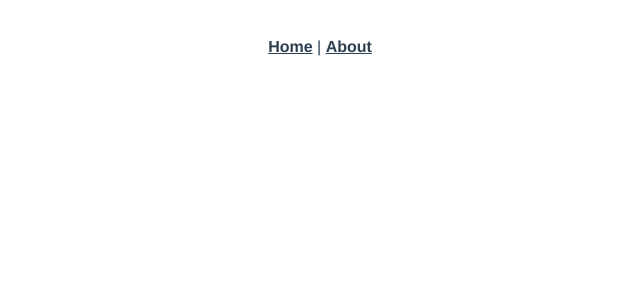
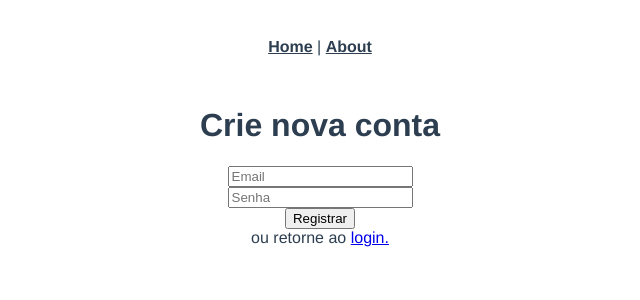
Before and after one commit to Carlos-Menezes94/fluxo-de-caixa2, a Vue app: page /registar in a window 1280 px wide. Shown: the top 300 px of the page, without its empty margins (320-960 px from the left). Built offline with nearby package versions, Linux system fonts and the light colour scheme.

Commit message:
create firebase

```diff
--- a/package.json
+++ b/package.json
@@ -9,6 +9,7 @@
   },
   "dependencies": {
     "core-js": "^3.6.5",
+    "firebase": "*",
     "vue": "^2.6.11",
     "vue-router": "^3.2.0"
   },
@@ -19,6 +20,7 @@
     "@vue/cli-service": "~4.5.0",
     "babel-eslint": "^10.1.0",
     "eslint": "^6.7.2",
+    "eslint-plugin-react": "^7.24.0",
     "eslint-plugin-vue": "^6.2.2",
     "vue-template-compiler": "^2.6.11"
   }
--- a/src/main.js
+++ b/src/main.js
@@ -1,10 +1,25 @@
 import Vue from 'vue'
 import App from './App.vue'
 import router from './router'
+import firebase from "firebase/app"
 
 Vue.config.productionTip = false
+
+var config = {
+  apiKey: "AIzaSyB0Ijei2A5uTsJZ8E3IOWAOSrd-OkF1snU",
+  authDomain: "fluxo-de-caixa-api.firebaseapp.com",
+  projectId: "fluxo-de-caixa-api",
+  storageBucket: "fluxo-de-caixa-api.appspot.com",
+  messagingSenderId: "234446430144",
+  appId: "1:234446430144:web:cc1b193be05fa156727225",
+  measurementId: "G-W58KS8WHG4"
+};
+// Initialize Firebase
+firebase.initializeApp(config);
+
+
 
 new Vue({
   router,
   render: h => h(App)
-}).$mount('#app')
+}).$mount('#app');
--- a/src/router/index.js
+++ b/src/router/index.js
@@ -1,29 +1,39 @@
 import Vue from 'vue'
-import VueRouter from 'vue-router'
+import Router from 'vue-router'
 import Home from '../views/Home.vue'
+import Login from '../views/Login'
+import SignUp from '../views/SignUp'
 
-Vue.use(VueRouter)
 
-const routes = [
+Vue.use(Router)
+
+export default new Router({
+  mode: 'history',
+  base: process.env.BASE_URL,
+  routes: [
   {
     path: '/',
-    name: 'Home',
+    name: 'home',
     component: Home
   },
   {
     path: '/about',
-    name: 'About',
+    name: 'about',
     // route level code-splitting
     // this generates a separate chunk (about.[hash].js) for this route
     // which is lazy-loaded when the route is visited.
     component: () => import(/* webpackChunkName: "about" */ '../views/About.vue')
+  },
+  {
+    path:'/login',
+    name: 'login',
+    component: Login
+  },
+  {
+    path:'/registar',
+    name: 'signUp',
+    component: SignUp
   }
-]
 
-const router = new VueRouter({
-  mode: 'history',
-  base: process.env.BASE_URL,
-  routes
-})
-
-export default router
+],
+});
--- a/src/views/Home.vue
+++ b/src/views/Home.vue
@@ -15,4 +15,5 @@ export default {
     HelloWorld
   }
 }
+
 </script>
--- /dev/null
+++ b/src/views/Login.vue
@@ -0,0 +1,33 @@
+<template>
+    <div class="login">
+        <h1>Login</h1>
+        <input type="text" placeholder="Email">
+        <br>
+        <input type="password" placeholder="Senha">
+        <br>
+        <div class="btn-login">
+            <button @click="login">Login</button>
+        </div>
+        <p>
+            Você não tem conta?
+            <router-link to="/register">crie uma conta</router-link>
+        </p>
+    </div>
+</template>
+
+
+<script>
+export default {
+    name: "login",
+    data() {
+        return {};
+    },
+    methods: {
+        login: function() {
+            this.$router.replace("home");
+        }
+    }
+};
+</script>
+
+<style scoped>
--- /dev/null
+++ b/src/views/SignUp.vue
@@ -0,0 +1,45 @@
+<template>
+    <div class="sign-up">
+        <h1>Crie nova conta</h1>
+        <input
+            type="text"
+            placeholder="Email"
+            v-model="email">
+        <br>
+        <input
+            type="password"
+            placeholder="Senha"
+            v-model="senha">
+        <br>
+        <button @click="signUp">Registrar</button>
+        <br>
+        <span>
+            ou retorne ao <router-link to="/login"> login.</router-link>
+        </span>
+    </div>
+</template>
+
+<script>
+import firebase from 'firebase'
+require('firebase/auth')
+
+export default{
+    name: 'signUp',
+    data() {
+        return {
+            email: '',
+            senha: '',
+        };
+    },
+    methods: {
+        signUp() {
+            firebase.auth().createUserWithEmailAndPassword(this.email, this.senha).then(
+                (user) => { console.log(user)
+                    this.$router.replace('home')
+                    },
+                    (err) => {
+                        alert('Aconteceu algo inesperado. ' + err.message)
+                        }
+                        );
+                        },},};
+                        </script>
```
Also changed, not shown: 1 other file (tests, documents, lock files or other folders).
